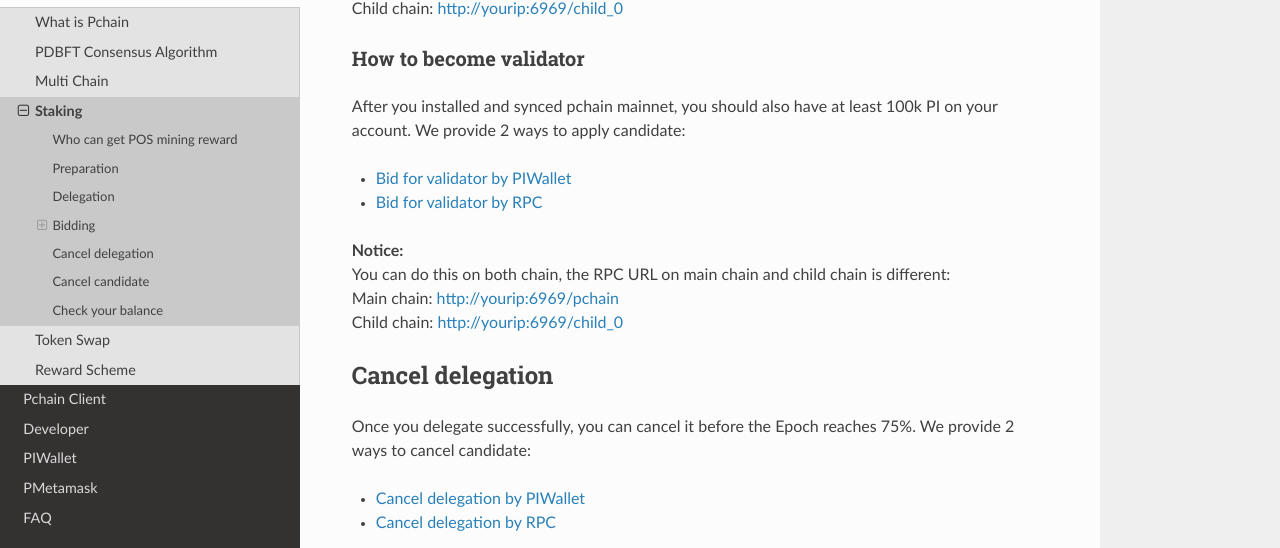
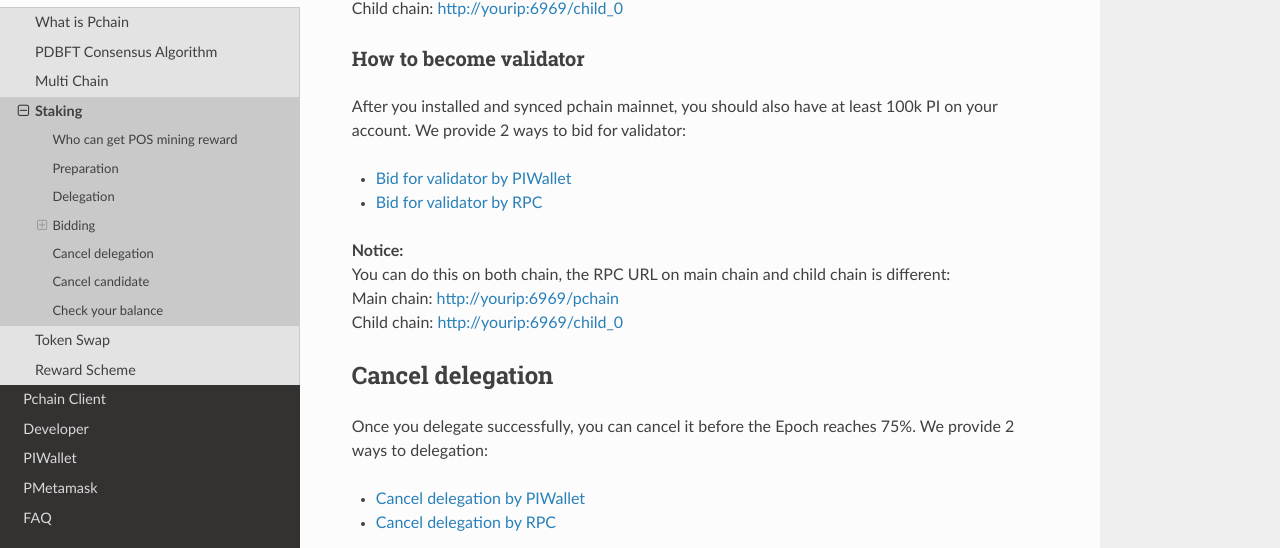
Before and after one commit to pchain-org/pchain-guide, a Sphinx documentation site: the page built from pchaindoc/source/introduction/staking.rst, in a window 1280 px wide and 900 px high, scrolled down 2532 px. Shown: the part 161-709 px from the top of the window. Built offline with Sphinx 7.4.7 and the Read the Docs theme 2.0.0, drawn with Linux system fonts in a browser that asks for light colours.

Commit message:
Update staking.rst

```diff
--- a/pchaindoc/source/introduction/staking.rst
+++ b/pchaindoc/source/introduction/staking.rst
@@ -96,7 +96,7 @@
 How to become validator
 >>>>>>>>>>>>>>>>>>>>>>>
 
-After you installed and synced pchain mainnet, you should also have at least 100k PI on your account. We provide 2 ways to apply candidate:
+After you installed and synced pchain mainnet, you should also have at least 100k PI on your account. We provide 2 ways to bid for validator:
 
 - :ref:`Bid for validator by PIWallet<Wallet Validator>`
 - :ref:`Bid for validator by RPC<Client Validator>`
@@ -110,7 +110,7 @@
 Cancel delegation
 -----------------
 
-Once you delegate successfully, you can cancel it before the Epoch reaches 75%. We provide 2 ways to cancel candidate:
+Once you delegate successfully, you can cancel it before the Epoch reaches 75%. We provide 2 ways to delegation:
 
 - :ref:`Cancel delegation by PIWallet<Wallet Cancel Delegation>`
 - :ref:`Cancel delegation by RPC<Client Cancel Delegation>`
```
